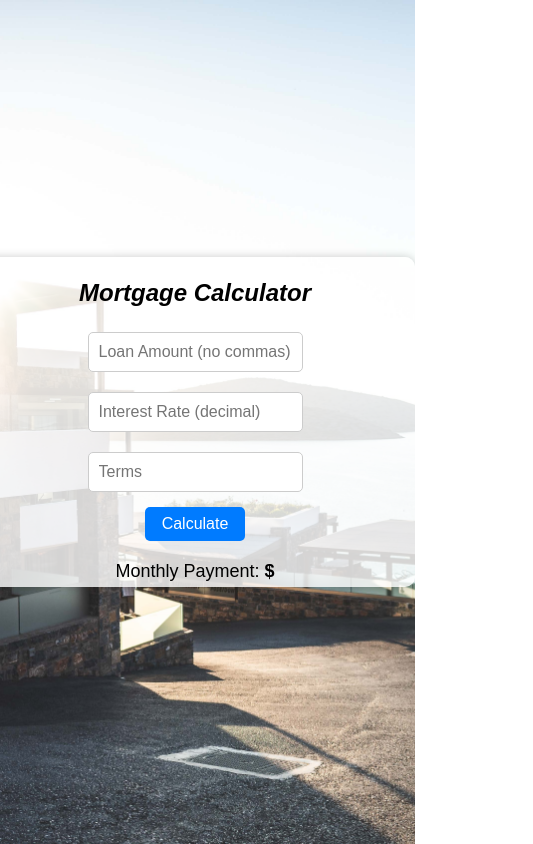
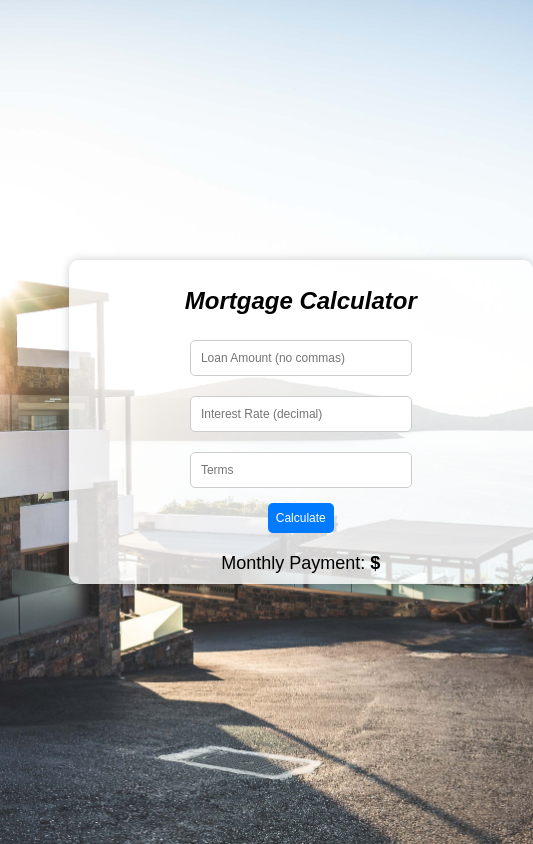
Before and after one commit to kyle-mucerino/mortgage-calc, a React (Create React App) app: page / in a window 390 px wide. Shown: the whole page, 533 px wide, since content can reach past the window. Built offline with nearby package versions, Linux system fonts and the light colour scheme.

Commit message:
media-screen css

```diff
--- a/src/index.css
+++ b/src/index.css
@@ -14,7 +14,7 @@ body {
 }
 
 .app-container {
-  width: 430px;
+  width: 176%;
   margin: 0 auto;
   background-color: rgba(255, 255, 255, 0.8);
   border-radius: 10px;
@@ -58,10 +58,24 @@ button {
   border-radius: 5px;
   font-size: 16px;
   cursor: pointer;
-  width: 100px;
+  width: auto;
 }
 
 .result {
   margin-top: 10px;
   font-size: 18px;
 }
+
+@media screen and (max-width: 480px) {
+  .app-container {
+    padding: 10px;
+  }
+
+  input {
+    font-size: 12px;
+  }
+
+  button {
+    font-size: 12px;
+  }
+}
```
